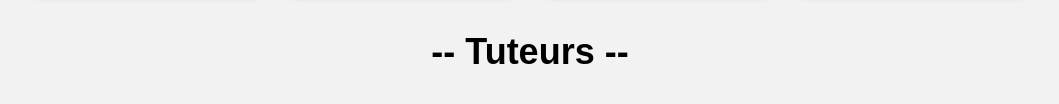
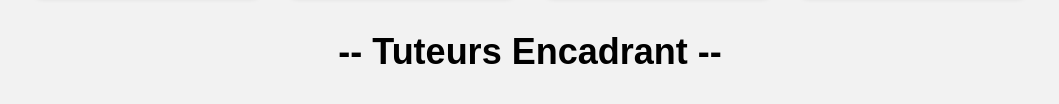
Before and after one commit to EngsterFelix/TrombinoscopeGE, a plain HTML site: page index.HTML in a window 1280 px wide. Shown: the part 650-754 px from the top of the page, without its empty margins (110-1169 px from the left). Drawn offline with nearby package versions, Linux system fonts and the light colour scheme; files whose address does not match are found by name.

Commit message:
Update index.HTML

```diff
--- a/index.HTML
+++ b/index.HTML
@@ -112,7 +112,7 @@
     </div>
 
 
-    <h1> -- Tuteurs --</h1>
+    <h1> -- Tuteurs Encadrant --</h1>
 
     <div class="employee-card">
         <img class="employee-photo" src="aurelienD.jpg" alt="">
```
